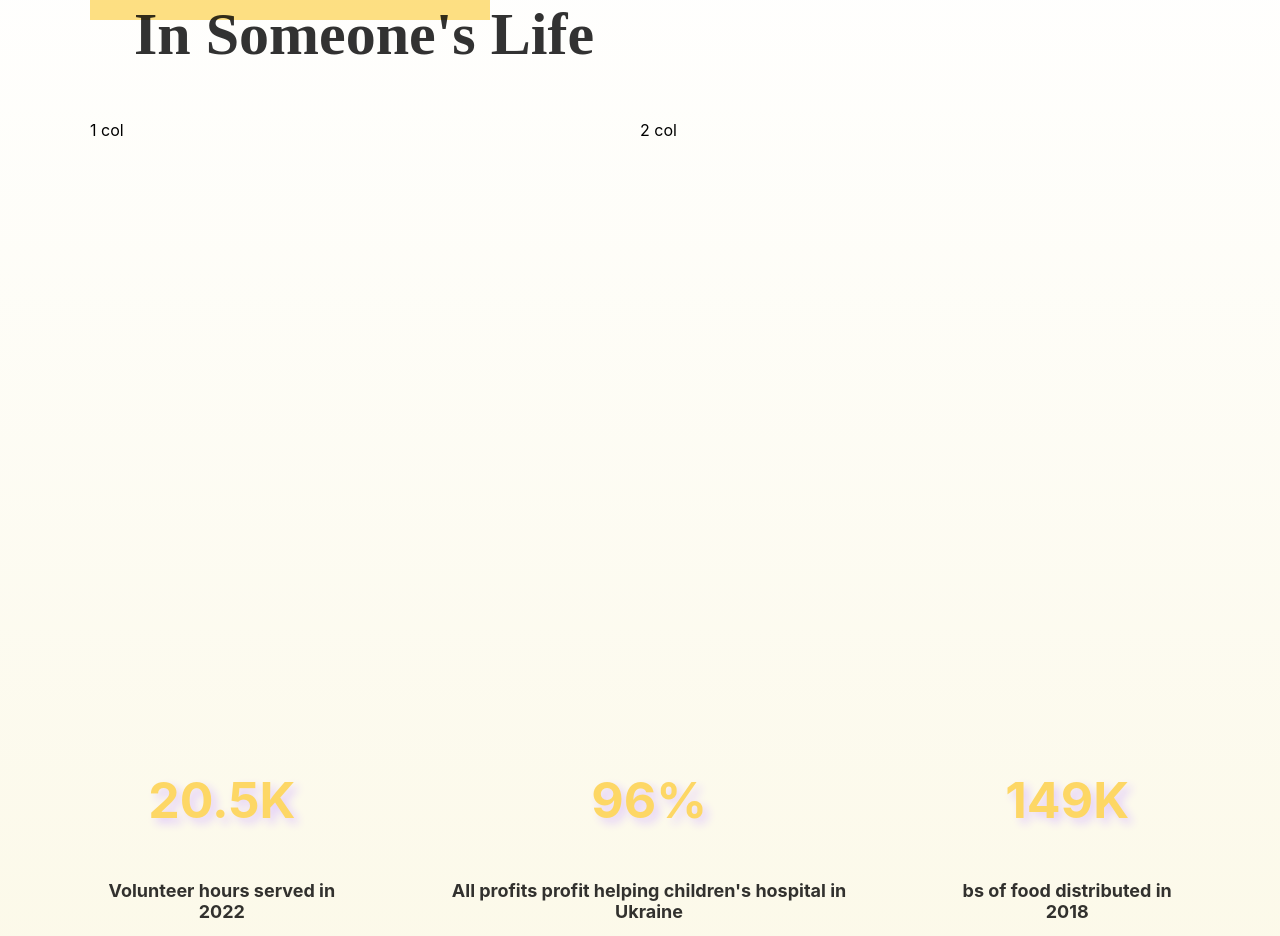
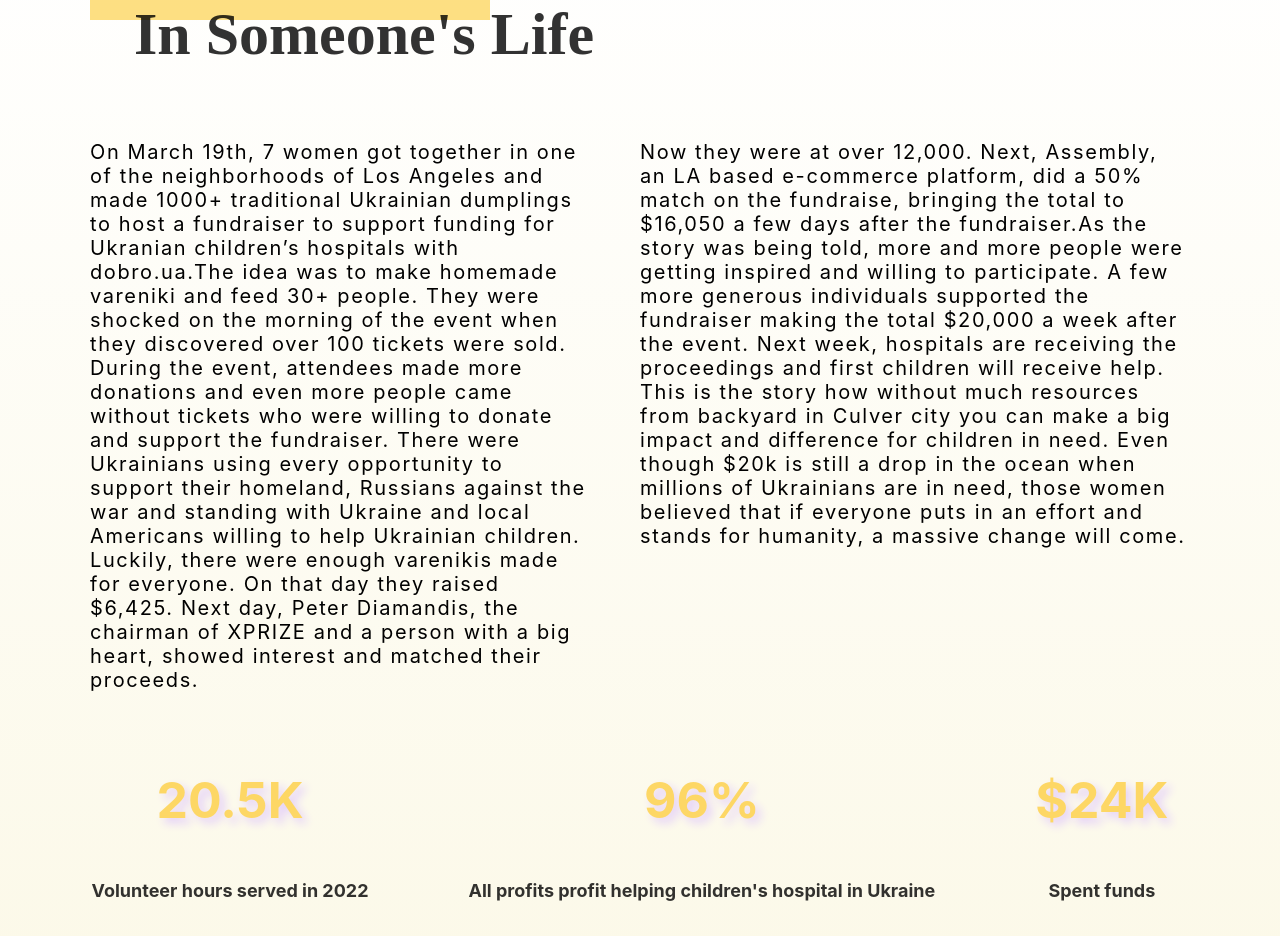
Before and after one commit to ViolettaRyabtsev/svitlo, a React (Create React App) app: page / in a window 1280 px wide. Shown: the part 1156-2092 px from the top of the page. Built offline with nearby package versions, Linux system fonts and the light colour scheme.

Commit message:
create firebase cutils for email component

```diff
--- a/public/index.html
+++ b/public/index.html
@@ -38,7 +38,7 @@
   </head>
   <body>
     <noscript>You need to enable JavaScript to run this app.</noscript>
-    <div id="root"></div>
+    <div id="root" style="overflow:hidden ;"></div>
     <!--
       This HTML file is a template.
       If you open it directly in the browser, you will see an empty page.
--- a/src/body/Body.js
+++ b/src/body/Body.js
@@ -10,8 +10,8 @@ const timeObject = [
     text: "All profits profit helping children's hospital in Ukraine ",
   },
   {
-    number: "149K",
-    text: "bs of food distributed in 2018",
+    number: "$24K",
+    text: "Spent funds",
   },
 ];
 
@@ -25,25 +25,48 @@ const Body = () => {
             Make A Real Change <br></br>In Someone's Life
           </h2>
         </div>
-        <div className="first">1 col</div>
-        <div className="second"> 2 col </div>
+        <div className="first">
+          <p>
+            On March 19th, 7 women got together in one of the neighborhoods of
+            Los Angeles and made 1000+ traditional Ukrainian dumplings to host a
+            fundraiser to support funding for Ukranian children’s hospitals with
+            dobro.ua.The idea was to make homemade vareniki and feed 30+ people.
+            They were shocked on the morning of the event when they discovered
+            over 100 tickets were sold. During the event, attendees made more
+            donations and even more people came without tickets who were willing
+            to donate and support the fundraiser. There were Ukrainians using
+            every opportunity to support their homeland, Russians against the
+            war and standing with Ukraine and local Americans willing to help
+            Ukrainian children. Luckily, there were enough varenikis made for
+            everyone. On that day they raised $6,425. Next day, Peter Diamandis,
+            the chairman of XPRIZE and a person with a big heart, showed
+            interest and matched their proceeds.
+          </p>
+        </div>
+        <div className="second">
+          {" "}
+          <p>
+            Now they were at over 12,000. Next, Assembly, an LA based e-commerce
+            platform, did a 50% match on the fundraise, bringing the total to
+            $16,050 a few days after the fundraiser.As the story was being told,
+            more and more people were getting inspired and willing to
+            participate. A few more generous individuals supported the
+            fundraiser making the total $20,000 a week after the event. Next
+            week, hospitals are receiving the proceedings and first children
+            will receive help. This is the story how without much resources from
+            backyard in Culver city you can make a big impact and difference for
+            children in need. Even though $20k is still a drop in the ocean when
+            millions of Ukrainians are in need, those women believed that if
+            everyone puts in an effort and stands for humanity, a massive change
+            will come.
+          </p>
+        </div>
       </div>
       <div className="volunteer-time">
         {timeObject.map((element) => (
           <div className="volunteer-time-box">
-            <h3
-              style={{
-                "font-size": "50px",
-                color: "#fdd765",
-                "text-shadow": "5px 5px 10px #e3cef9",
-              }}
-            >
-              {" "}
-              {element.number}
-            </h3>
-            <h5 style={{ "font-size": "18px", opacity: "0.8" }}>
-              {element.text}
-            </h5>
+            <h3> {element.number}</h3>
+            <h5>{element.text}</h5>
           </div>
         ))}
       </div>
--- a/src/body/body.scss
+++ b/src/body/body.scss
@@ -1,4 +1,4 @@
-$small: 375px;
+$small: 393px;
 $medium: 900px;
 
 .body-container{
@@ -6,8 +6,6 @@ $medium: 900px;
 background: rgb(255,255,255);
 background: linear-gradient(180deg, rgba(255,255,255,1) 0%, rgba(249,244,214,1) 100%);
 position: relative;
-
-
 .body-main-container{
 justify-content: center;
 width: 1200px;
@@ -46,11 +44,20 @@ opacity: 0.8;
 .first{
     grid-column-start: 1;
     grid-row-start: 2;
+    margin-right: 50px;
+    p{
+        font-size: 20px;
+        letter-spacing: 0.1rem;
+    }
 
 }
 .second{
     grid-column-start: 2;
     grid-row-start: 2;
+    p{
+        font-size: 20px;
+        letter-spacing: 0.1rem;
+    }
 
 }
 }
@@ -60,13 +67,22 @@ opacity: 0.8;
      margin-left: 0;
      margin-right: 0;
     justify-content: center;
-margin-left:100px ;
+margin-left:80px ;
 
 display: flex;
 .volunteer-time-box{
     margin-right: 100px;
     text-align: center;
 
+    h3{
+        font-size:50px;
+        color: #fdd765;
+        text-shadow: 5px 5px 10px #e3cef9;
+    }
+    h5{
+        font-size: 18px;
+        opacity: 0.8;
+    }
 }
 
 }
@@ -120,17 +136,15 @@ opacity: 0.9;
 section{
     position: absolute;
     z-index: 10;
-    background-color: #fdd765;
    margin-top: 700px;
    margin-right: 600px;
 
-
     .video-container{
           z-index: 10;
-        width: 600px;
+        width: 100%;
         height: 400px;
 iframe{
-    width: 600px;
+    width:600px;
     height: 400px;
 
 }
@@ -142,10 +156,7 @@ iframe{
 
 @media screen and (max-width: $small) {
 
-
     .body-container{
-
-
 
         .body-main-container{
 
@@ -153,10 +164,30 @@ justify-content: center;
 width: 300px;
 margin-top: 50px;
     display: grid;
-    grid-template-columns: 100px 100px ;
-    grid-template-rows: 100px 300px ;
-    margin-left: auto;
-    margin-right: auto;
+    grid-template-columns: 300px;
+    grid-template-rows: 100px 400px 400px ;
+
+
+    .first{
+        grid-column-start: 1;
+        grid-row-start: 2;
+        margin-right: 10px;
+
+  p{
+    font-size: 12px;
+    text-align: center;
+  }
+
+    }
+    .second{
+        grid-column-start: 1;
+        grid-row-start: 3;
+        margin-right: 10px;
+        p{
+            font-size: 12px;
+            text-align: center;
+          }
+    }
 
     .header-body-container{
 
@@ -171,18 +202,27 @@ margin-top: 50px;
 
         h2{
             transform:  translate(-60%, -90%);
-
             font-size: 25px;
-
             text-align: right;
         }
     }
         }
-
     }
     .volunteer-time{
 
-   visibility: hidden;
+       margin-left:0px ;
+
+.volunteer-time-box{
+    margin-right: 15px;
+
+    h3{
+        font-size:14px;
+    }
+    h5{
+        font-size: 10px;
+
+    }
+}
    }
 
     section{
@@ -190,7 +230,7 @@ margin-top: 50px;
         z-index: 10;
         background-color: #fdd765;
            margin-top: 500px;
-   margin-right: 10px;
+   margin-right: 0px;
 
 
         .video-container{
@@ -200,33 +240,26 @@ margin-top: 50px;
     iframe{
         width: 350px;
         height: 300px;
-
     }
             }
-
-
     }
 
 
     .image-container-banner{
-
         background-image: url("../../public/candel.jpg");
         position: relative;
-        background-attachment:local;
-        width: 375px;
-        height: 80vh;
+        background-attachment: local;
+        width: 100%;
+        height: 90vh;
         background-size:auto;
         background-position: bottom;
-        display: flex;
-        justify-content: center;
-        align-items: center;
-        margin-top: 50px;
+        margin-top: 10px;
 
         .clouds{
         position: absolute;
         top: 0;
         left: 0;
-        width: 375px;
+        width: 100%;
         height: 100%;
         overflow: hidden;
         pointer-events: none;
@@ -234,7 +267,7 @@ margin-top: 50px;
         img{
         position: absolute;
         bottom: 0;
-        max-width: 40px;
+        max-width: 1300px;
         animation: animate calc(3s * var(--i)) linear infinite;
            }
          }
--- a/src/footer/Footer.js
+++ b/src/footer/Footer.js
@@ -1,8 +1,8 @@
 import "./footer.scss";
 import { AiOutlineInstagram } from "react-icons/ai";
 import { BsTwitter } from "react-icons/bs";
-import { FaBlackberry, FaFacebookF } from "react-icons/fa";
-
+import { FaFacebookF } from "react-icons/fa";
+import { useState } from "react";
 const style = {
   color: "white",
   fontSize: "1.5em",
@@ -13,6 +13,13 @@ const style = {
 };
 
 const Footer = () => {
+  const [email, setEmail] = useState("");
+
+  const handleSubmit = (e) => {
+    e.preventDefault();
+    setEmail("");
+  };
+
   return (
     <div>
       <div className="mission-container">
@@ -72,14 +79,15 @@ const Footer = () => {
           <div className="footer-header-container">
             <div className="email-container">
               <h4>Donate Today or Get Involved</h4>
-              <form style={{ display: "grid" }}>
+              <form onSubmit={handleSubmit} style={{ display: "grid" }}>
                 <input
                   placeholder="Email"
                   name="email"
-                  value="Email"
+                  value={email}
                   label="message"
                   className="text-box"
                   type="text"
+                  onChange={(e) => setEmail(e.target.value)}
                   required
                 ></input>
                 <button type="submit">Join Our Newsletter</button>
--- a/src/footer/footer.scss
+++ b/src/footer/footer.scss
@@ -1,4 +1,4 @@
-$small: 375px;
+$small:  393px;
 $medium: 900px;
 
 .mission-container{
@@ -141,7 +141,7 @@ button{
                 }
 
                 h2{
-                    transform:  translate(5%, -140%);
+                    transform:  translate(5%, -130%);
                     font-family: 'Abril Fatface ';
                     font-size: 25px;
                     font-weight: bold;
--- a/src/header.scss
+++ b/src/header.scss
@@ -1,5 +1,5 @@
 
-$small: 375px;
+$small: 393px;
 $medium: 900px;
 
 .header-container{
@@ -58,11 +58,9 @@ h2{
 
     .header-container{
 
-
-
-        padding: 50px;
-        padding-bottom: 97px;
-        margin-top: 100px;
+        padding: 20px;
+        padding-bottom: 150px;
+        margin-top: 80px;
 
         .navigation-container {
 
@@ -77,7 +75,7 @@ h2{
                 height:100px;
                 width: 300px;
               text-align: right;
-                transform: translate(-35%, -130%);
+                transform: translate(-30%, -130%);
                 padding: 10px;
                 font-family: "Abril Fatface";
                 font-size: 35px;
@@ -89,7 +87,7 @@ h2{
 
 
     .border-bottom {
-       visibility: hidden;
+        visibility: hidden;
       }
 
 }
--- a/src/index.css
+++ b/src/index.css
@@ -7,6 +7,7 @@ body {
   -moz-osx-font-smoothing: grayscale;
   background-attachment: fixed;
 
+
 }
 
 code {
@@ -14,10 +15,7 @@ code {
     monospace;
 }
 
-@media (max-width: 375px) {
-body{
-width: 375px;
+@media (max-width: 393px) {
+
 
 }
-
-}
--- a/src/top-header/top-header.scss
+++ b/src/top-header/top-header.scss
@@ -1,5 +1,5 @@
 
-$small: 375px;
+$small: 393px;
 $medium: 900px;
 
 
@@ -39,15 +39,17 @@ position: relative;
         background-color: rgb(249, 247, 244);
         display: grid;
         h5{
- visibility: hidden;
         font-size: 1px;
+        visibility:collapse;
         }
+
+
         img{
-            margin-left: 10px;
+            margin-left: 5px;
             margin-top: 10px;
-            margin-right: 5px;
             width: 90px;
             height: 30px;
+
         }
             ul{
             display: inline-block;
@@ -55,6 +57,7 @@ position: relative;
             margin-top: 10px;
             margin-bottom: 10px;
             text-align: left;
+
 
                 li {
                     display: inline-block;
@@ -69,9 +72,6 @@ position: relative;
 
         }
 
-
-
-
   }
   @media screen and (min-width: $medium) {
 
```
Also changed, not shown: public/manifest.json, src/logo.svg (deleted), src/utils/firebase.utils.js (added), 1 other file (tests, documents, lock files or other folders).
